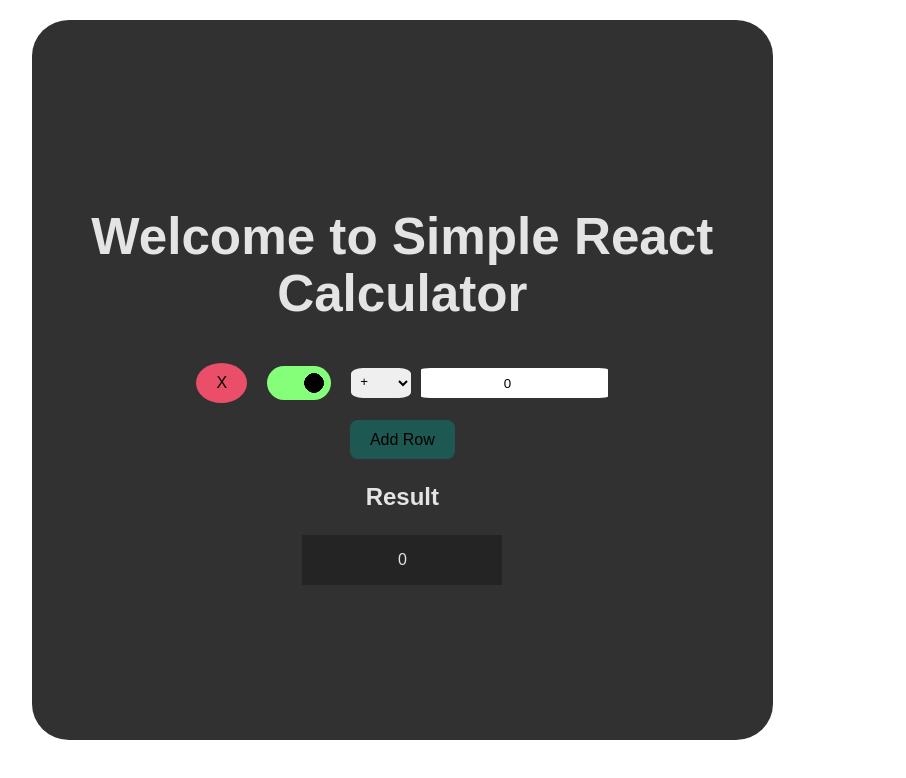
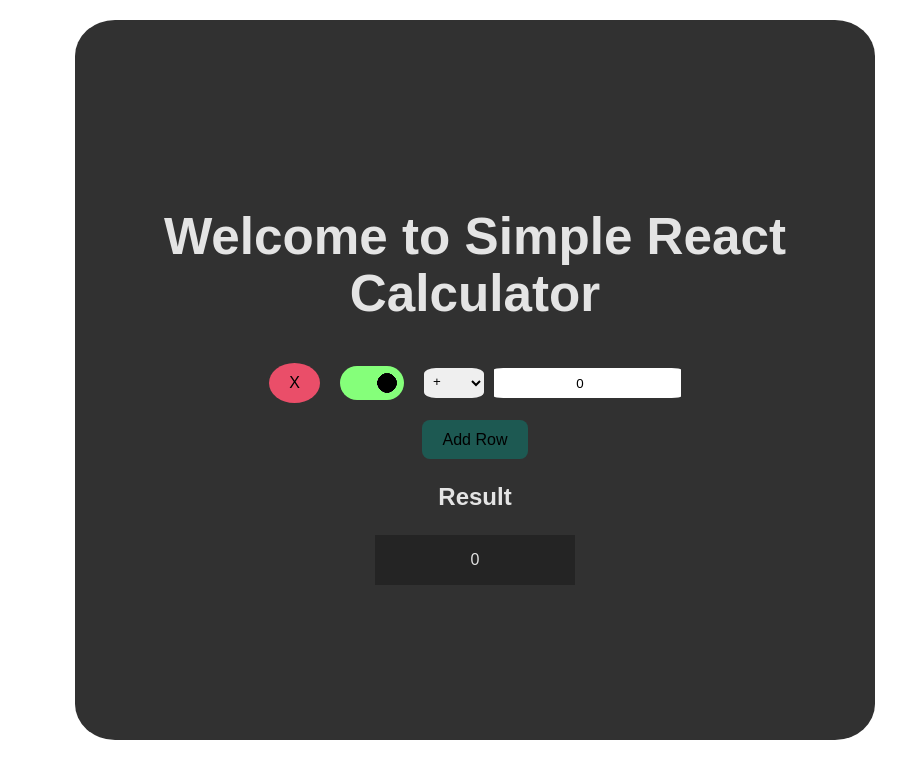
Before and after one commit to SalvatoreCavallaro1/React-Calculator-SalvatoreCavallaro, a React (Vite) app in the folder React-Calculator/: page / in a window 1280 px wide. Shown: the top 778 px of the page, without its empty margins (165-1071 px from the left). Built offline with nearby package versions, Linux system fonts and the light colour scheme.

Commit message:
small css fix

```diff
--- a/React-Calculator/src/App.css
+++ b/React-Calculator/src/App.css
@@ -7,7 +7,7 @@
   flex-direction: column;
   align-items: center;
   justify-content: center;
-  width: 80%;
+  width: 100vh;
   height: 90vh;
   padding: 20;
   margin-top: 20;
```
